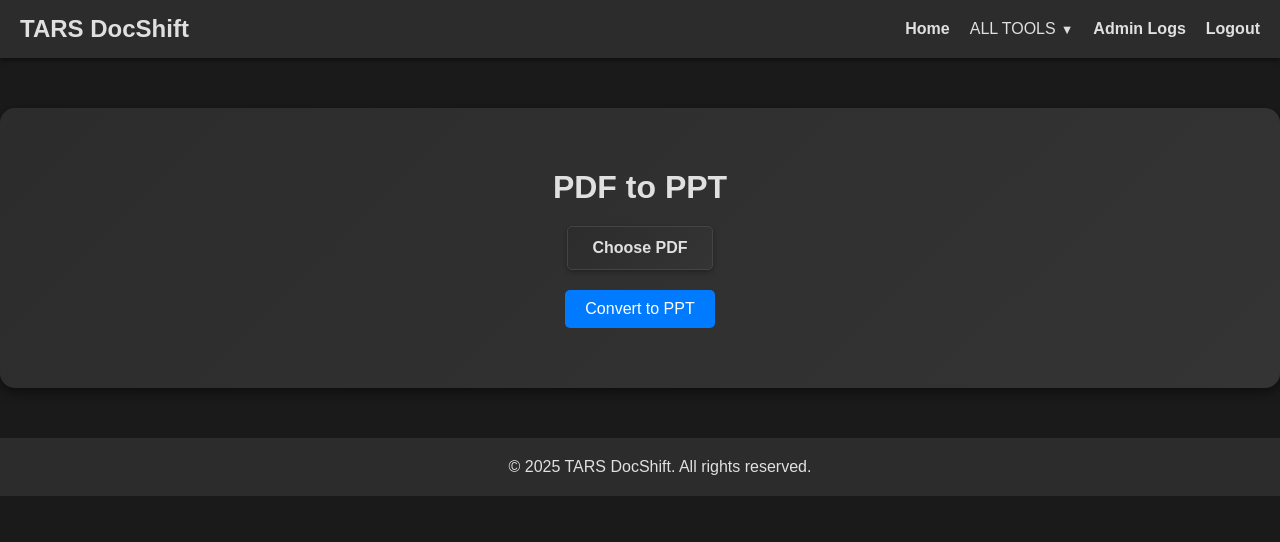
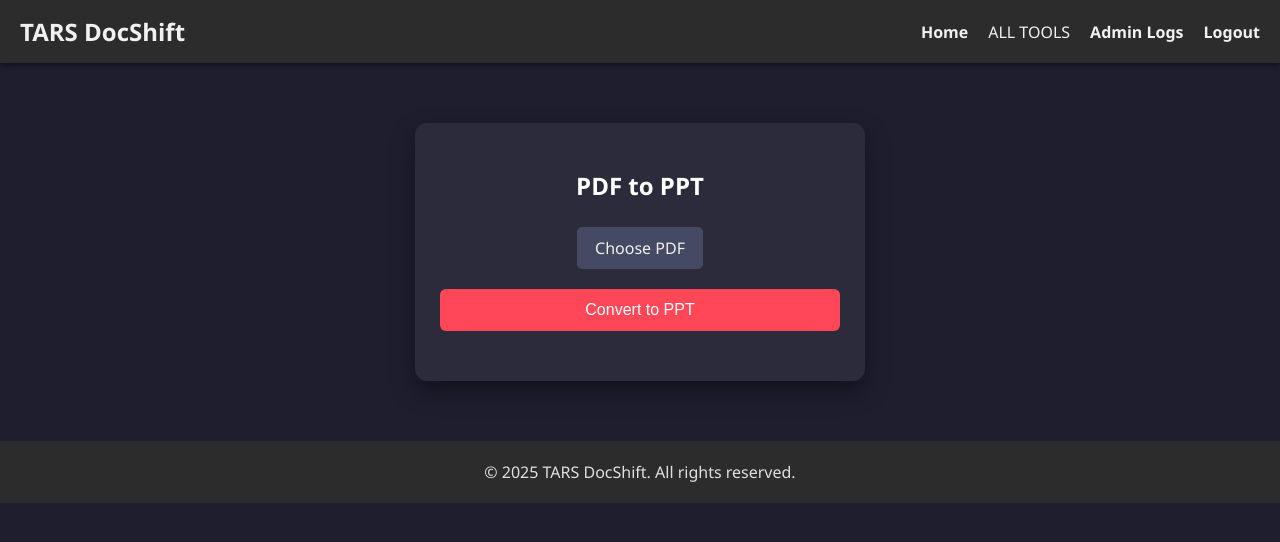
Before and after one commit to AthuBhumi/DocShift, a Flask app: page /pdf-to-ppt in a window 1280 px wide. Shown: the top 542 px of the page. Run offline with Flask 3, Linux system fonts and the light colour scheme; a user stored in the database is signed in; some libraries are stand-ins or nearby versions.

Commit message:
Update PDF to ppt

```diff
--- a/templates/pdf_to_ppt.html
+++ b/templates/pdf_to_ppt.html
@@ -2,16 +2,21 @@
 <html lang="en">
 <head>
     <meta charset="UTF-8">
+    <title>PDF to PPT - TARS DocShift</title>
     <meta name="viewport" content="width=device-width, initial-scale=1.0">
-    <title>PDF to PPT - TARS DocShift</title>
     <style>
+        * {
+            box-sizing: border-box;
+        }
+
         body {
-            font-family: Arial, sans-serif;
-            background-color: #1a1a1a;
-            color: #e0e0e0;
+            font-family: 'Segoe UI', Tahoma, Geneva, Verdana, sans-serif;
+            background-color: #1e1e2f;
+            color: #f1f1f1;
             margin: 0;
             padding: 0;
         }
+
         nav {
             background-color: #2c2c2c;
             padding: 15px 20px;
@@ -20,17 +25,14 @@
             justify-content: space-between;
             align-items: center;
         }
-        .nav-logo {
+
+        .nav-logo a {
+            color: #f1f1f1;
+            text-decoration: none;
             font-size: 1.5em;
             font-weight: bold;
         }
-        .nav-logo a {
-            color: #e0e0e0;
-            text-decoration: none;
-        }
-        .nav-logo a:hover {
-            color: #007bff;
-        }
+
         nav ul {
             list-style: none;
             margin: 0;
@@ -38,121 +40,83 @@
             display: flex;
             gap: 20px;
         }
-        nav ul li {
-            position: relative;
-            display: inline;
-        }
+
         nav ul li a {
-            color: #e0e0e0;
+            color: #f1f1f1;
             text-decoration: none;
             font-weight: bold;
         }
+
         nav ul li a:hover {
-            color: #007bff;
+            color: #70a1ff;
         }
-        .dropdown {
-            position: relative;
-        }
+
         .dropdown-toggle {
-            display: flex;
-            align-items: center;
-            gap: 5px;
             cursor: pointer;
         }
-        .dropdown-toggle::after {
-            content: '▼';
-            font-size: 0.8em;
-            color: #e0e0e0;
-            transition: transform 0.3s ease;
-        }
-        .dropdown:hover .dropdown-toggle::after {
-            transform: rotate(180deg);
-        }
+
         .dropdown-menu {
             display: none;
             position: absolute;
-            top: 100%;
-            left: 0;
             background-color: #343434;
             box-shadow: 0 4px 12px rgba(0, 0, 0, 0.5);
             border-radius: 5px;
             padding: 10px 0;
-            min-width: 200px;
-            z-index: 1000;
+            top: 100%;
         }
+
         .dropdown:hover .dropdown-menu {
             display: block;
         }
-        .dropdown-menu li {
-            display: block;
-            padding: 10px 20px;
+
+        .container {
+            max-width: 450px;
+            margin: 60px auto;
+            background-color: #2b2b3c;
+            padding: 30px 25px;
+            border-radius: 12px;
+            box-shadow: 0 10px 25px rgba(0, 0, 0, 0.4);
+            text-align: center;
         }
-        .dropdown-menu li a {
-            color: #e0e0e0;
-            font-weight: normal;
-            display: block;
+
+        h1 {
+            font-size: 24px;
+            margin-bottom: 25px;
+            color: #ffffff;
         }
-        .dropdown-menu li a:hover {
-            color: #007bff;
-            background-color: #2c2c2c;
+
+        label.custom-file-upload {
+            display: inline-block;
+            background-color: #444a61;
+            color: #f1f1f1;
+            padding: 10px 18px;
+            border-radius: 5px;
+            cursor: pointer;
+            font-weight: 500;
+            transition: background 0.3s ease;
         }
-        .container {
-            max-width: 1200px;
-            margin: 50px auto;
-            background: linear-gradient(135deg, #2c2c2c, #343434);
-            padding: 40px;
-            border-radius: 15px;
-            box-shadow: 0 4px 12px rgba(0, 0, 0, 0.5);
-            text-align: center;
-            transition: all 0.3s ease;
+
+        label.custom-file-upload:hover {
+            background-color: #59607a;
         }
-        .container:hover {
-            transform: translateY(-5px);
-            box-shadow: 0 8px 16px rgba(0, 0, 0, 0.6);
-        }
-        h1 {
-            font-size: 2em;
-            margin-bottom: 20px;
-        }
-        .custom-file-upload {
-            display: inline-block;
-            padding: 12px 24px;
-            background: linear-gradient(135deg, #2c2c2c, #343434);
-            border: 1px solid #444;
-            border-radius: 5px;
-            color: #e0e0e0;
-            font-size: 1em;
-            font-weight: bold;
-            cursor: pointer;
-            transition: all 0.3s ease;
-            box-shadow: 0 2px 5px rgba(0, 0, 0, 0.3);
-            margin-bottom: 20px;
-        }
-        .custom-file-upload:hover {
-            background: linear-gradient(135deg, #343434, #3a3a3a);
-            transform: translateY(-2px);
-            box-shadow: 0 4px 8px rgba(0, 0, 0, 0.5);
-            color: #007bff;
-        }
-        .custom-file-upload:active {
-            transform: translateY(0);
-            box-shadow: 0 2px 5px rgba(0, 0, 0, 0.3);
-        }
+
         input[type="file"] {
             display: none;
         }
+
         .file-display {
             display: flex;
             align-items: center;
             justify-content: center;
             gap: 10px;
-            margin-bottom: 20px;
+            margin-top: 15px;
             font-size: 0.9em;
-            color: #b0b0b0;
+            color: #ccc;
         }
+
         .remove-btn {
-            background-color: #ff3333;
-            color: #e0e0e0;
+            background-color: #ff4757;
+            color: #fff;
             border: none;
             border-radius: 5px;
             padding: 5px 10px;
@@ -160,78 +124,61 @@
             font-size: 0.8em;
             transition: background-color 0.3s ease;
         }
+
         .remove-btn:hover {
-            background-color: #cc0000;
+            background-color: #e84150;
         }
+
         button {
-            padding: 10px 20px;
-            background-color: #007bff;
-            color: white;
+            background-color: #ff4757;
+            color: #fff;
+            padding: 12px 20px;
+            font-size: 16px;
             border: none;
-            border-radius: 5px;
+            border-radius: 6px;
             cursor: pointer;
-            font-size: 1em;
-            transition: background-color 0.3s;
+            transition: background-color 0.3s ease;
+            width: 100%;
+            margin-top: 20px;
         }
+
         button:hover {
-            background-color: #0056b3;
+            background-color: #e84150;
         }
+
         #statusMessage {
             margin-top: 20px;
             font-weight: bold;
         }
+
         footer {
             text-align: center;
             padding: 20px;
             background-color: #2c2c2c;
             color: #e0e0e0;
-            position: relative;
-            bottom: 0;
-            width: 100%;
         }
+
         @media (max-width: 768px) {
             nav {
                 flex-direction: column;
                 align-items: flex-start;
-                padding: 10px 20px;
             }
-            .nav-logo {
-                margin-bottom: 10px;
-            }
+
             nav ul {
                 flex-direction: column;
-                align-items: flex-start;
                 gap: 10px;
             }
-            nav ul li {
-                display: block;
-                width: 100%;
-            }
-            .dropdown-menu {
-                position: static;
-                width: 100%;
-                box-shadow: none;
-                background-color: #2c2c2c;
-            }
-            .dropdown-menu li {
-                padding: 10px;
-            }
+
             .container {
                 margin: 20px;
                 padding: 20px;
-            }
-            .custom-file-upload {
-                padding: 10px 20px;
-                font-size: 0.9em;
             }
         }
     </style>
 </head>
 <body>
     <nav>
-        <div class="nav-logo">
-            <a href="/">TARS DocShift</a>
-        </div>
+        <div class="nav-logo"><a href="/">TARS DocShift</a></div>
         <ul>
             <li><a href="/">Home</a></li>
             <li class="dropdown">
@@ -253,6 +200,7 @@
             <li><a href="/logout">Logout</a></li>
         </ul>
     </nav>
+
     <div class="container">
         <h1>PDF to PPT</h1>
         <form id="convertPDFtoPPTForm" enctype="multipart/form-data">
@@ -262,52 +210,46 @@
                 <span id="fileName"></span>
                 <button type="button" class="remove-btn" id="removeFile">Remove</button>
             </div>
-            <br>
             <button type="button" id="convertButton">Convert to PPT</button>
         </form>
         <div id="statusMessage"></div>
     </div>
+
     <footer>
         © 2025 TARS DocShift. All rights reserved.
     </footer>
+
     <script>
         document.addEventListener('DOMContentLoaded', () => {
+            const fileInput = document.getElementById('pdf');
+            const removeButton = document.getElementById('removeFile');
+            const convertButton = document.getElementById('convertButton');
+
             function setStatus(message, isError = false) {
                 const status = document.getElementById('statusMessage');
-                if (!status) return;
                 status.textContent = message;
-                status.style.color = isError ? 'red' : '#28a745';
+                status.style.color = isError ? '#ff6b81' : '#2ed573';
             }
 
             function updateFileDisplay() {
-                const fileInput = document.getElementById('pdf');
                 const fileDisplay = document.getElementById('fileDisplay');
                 const fileNameSpan = document.getElementById('fileName');
-
-                if (!fileInput || !fileDisplay || !fileNameSpan) return;
-
                 if (fileInput.files.length > 0) {
-                    const fileNames = Array.from(fileInput.files).map(file => file.name).join(', ');
-                    fileNameSpan.textContent = fileNames;
+                    fileNameSpan.textContent = fileInput.files[0].name;
                     fileDisplay.style.display = 'flex';
                 } else {
+                    fileDisplay.style.display = 'none';
                     fileNameSpan.textContent = '';
-                    fileDisplay.style.display = 'none';
                 }
             }
 
             function removeFile() {
-                const fileInput = document.getElementById('pdf');
-                if (!fileInput) return;
                 fileInput.value = '';
+                updateFileDisplay();
                 setStatus('');
-                updateFileDisplay();
             }
 
             function convertPDFtoPPT() {
-                const fileInput = document.getElementById('pdf');
-                const convertButton = document.getElementById('convertButton');
-
                 if (!fileInput.files.length) {
                     setStatus('Please select a PDF file.', true);
                     return;
@@ -315,9 +257,8 @@
 
                 const form = document.getElementById('convertPDFtoPPTForm');
                 const formData = new FormData(form);
-
                 convertButton.disabled = true;
-                setStatus('Processing...', false);
+                setStatus('Processing...');
 
                 fetch('/convert_pdf_to_ppt', {
                     method: 'POST',
@@ -349,21 +290,9 @@
                 });
             }
 
-            const fileInput = document.getElementById('pdf');
-            const removeButton = document.getElementById('removeFile');
-            const convertButton = document.getElementById('convertButton');
-
-            if (fileInput) {
-                fileInput.addEventListener('change', updateFileDisplay);
-            }
-
-            if (removeButton) {
-                removeButton.addEventListener('click', removeFile);
-            }
-
-            if (convertButton) {
-                convertButton.addEventListener('click', convertPDFtoPPT);
-            }
+            fileInput.addEventListener('change', updateFileDisplay);
+            removeButton.addEventListener('click', removeFile);
+            convertButton.addEventListener('click', convertPDFtoPPT);
         });
     </script>
 </body>
```
